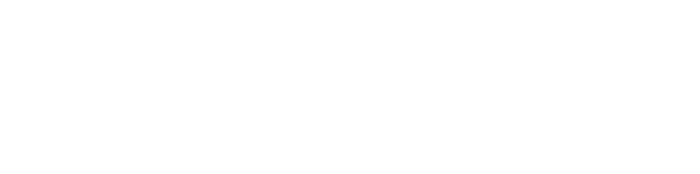
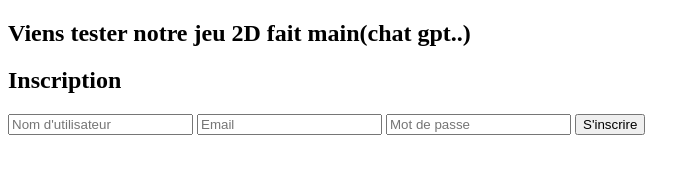
Before and after one commit to Mafrix07/NoEdit, a plain HTML site: page index.html in a window 1280 px wide. Shown: the whole page, without its empty margins (0-700 px from the left). Drawn offline with nearby package versions, Linux system fonts and the light colour scheme.

Commit message:
Update index.html

```diff
--- a/index.html
+++ b/index.html
@@ -1,18 +1,24 @@
 <!DOCTYPE html>
-<html lang="en">
+<html lang="fr">
 <head>
-    <meta charset="UTF-8">
-    <meta name="viewport" content="width=device-width, initial-scale=1.0">
-    <link rel="stylesheet" href="style.css" />
-    <title>Document</title>
+  <meta charset="UTF-8" />
+  <meta name="viewport" content="width=device-width, initial-scale=1.0"/>
+  <title>Formulaire de Connexion</title>
+  <link rel="stylesheet" href="style.css" />
 </head>
 <body>
+  <div class="form-container">
+    <h2>Viens tester notre jeu 2D fait main(chat gpt..)</h2>
+    <h2>Inscription</h2>
+    <form id="signup-form">
+      <input type="text" name="username" placeholder="Nom d'utilisateur" required />
+      <input type="email" name="email" placeholder="Email" required />
+      <input type="password" name="password" placeholder="Mot de passe" required />
+      <button type="submit">S'inscrire</button>
+    </form>
+  </div>
 
-
-
-
-
-
-    <script src="script.js"></script>
+  <script src="https://cdn.jsdelivr.net/npm/emailjs-com@3/dist/email.min.js"></script>
+  <script src="script.js"></script>
 </body>
 </html>
```
